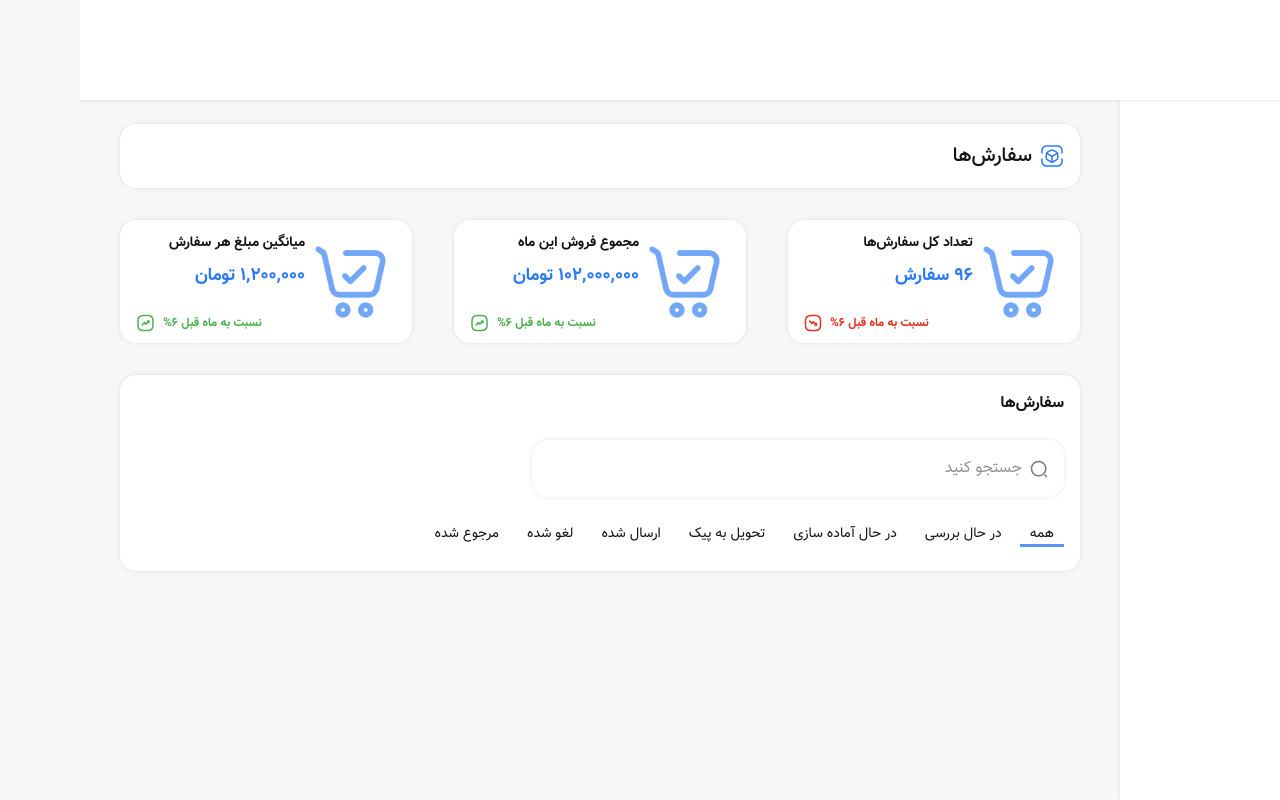
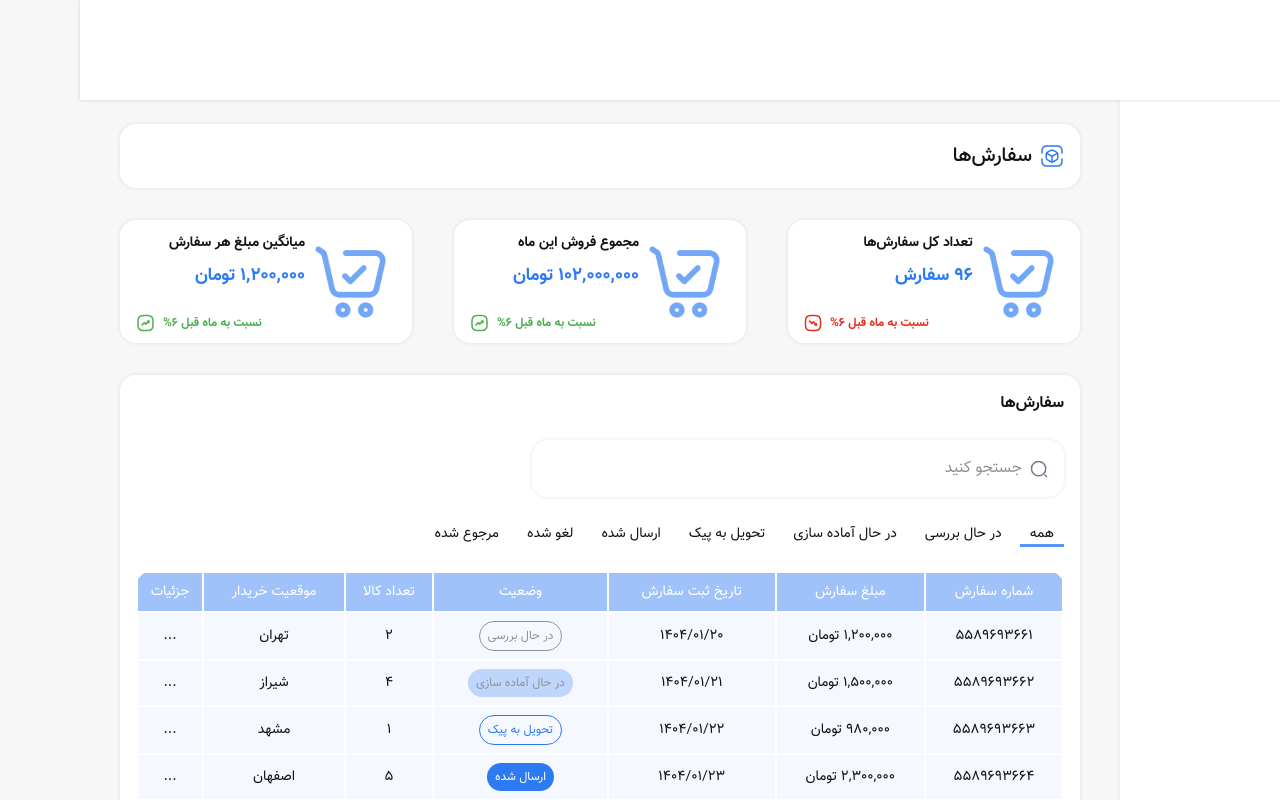
Before and after one commit to parham-ghasemi/profile-orders, a React (Vite) app: page /insurance/orders in a window 1280 px wide. Built offline with nearby package versions, Linux system fonts and the light colour scheme.

Commit message:
Added table

```diff
--- a/src/components/orders/Orders.jsx
+++ b/src/components/orders/Orders.jsx
@@ -1,10 +1,11 @@
 import { useState } from "react";
 import BreadCrumb from "../ui/BreadCrumb/BreadCrumb";
-import Card from "../ui/statusCard/StatusCard";
+import StatusCard from "./statusCard/StatusCard";
 import "./Orders.scss";
 import SearchBar from "./searchBar/SearchBar";
-import { cards } from "./odersData";
+import { cards, tableData } from "./odersData";
 import TableTabs from "./tableTabs/TableTabs";
+import OrdersTable from "./ordersTable/OrdersTable";
 
 const Orders = () => {
   const [tableSearch, SettableSearch] = useState("");
@@ -16,7 +17,7 @@ const Orders = () => {
 
       <div className="ins-orders__cards-row">
         {cards.map((item, index) => (
-          <Card
+          <StatusCard
             title={item.title}
             content={item.content}
             status={item.status}
@@ -36,6 +37,7 @@ const Orders = () => {
             acitveTab={activeTableTab}
             setActiveTab={setActiveTableTab}
           />
+          <OrdersTable tableData={tableData}/>
         </div>
       </div>
     </div>
--- a/src/components/orders/odersData.js
+++ b/src/components/orders/odersData.js
@@ -34,3 +34,71 @@ export const tabs = [
   'لغو شده',
   'مرجوع  شده'
 ]
+
+export const tableData = {
+  headers: [
+    "شماره سفارش",
+    "مبلغ سفارش",
+    "تاریخ ثبت سفارش",
+    "وضعیت",
+    "تعداد کالا",
+    "موقعیت خریدار",
+    "جزئیات",
+  ],
+  data: [
+    {
+      id: "5589693661",
+      price: "1,200,000 تومان",
+      date: "1404/01/20",
+      status: "در حال بررسی",
+      quantity: "2",
+      location: "تهران",
+      details: "...",
+    },
+    {
+      id: "5589693662",
+      price: "1,500,000 تومان",
+      date: "1404/01/21",
+      status: "در حال آماده سازی",
+      quantity: "4",
+      location: "شیراز",
+      details: "...",
+    },
+    {
+      id: "5589693663",
+      price: "980,000 تومان",
+      date: "1404/01/22",
+      status: "تحویل به پیک",
+      quantity: "1",
+      location: "مشهد",
+      details: "...",
+    },
+    {
+      id: "5589693664",
+      price: "2,300,000 تومان",
+      date: "1404/01/23",
+      status: "ارسال شده",
+      quantity: "5",
+      location: "اصفهان",
+      details: "...",
+    },
+    {
+      id: "5589693665",
+      price: "870,000 تومان",
+      date: "1404/01/24",
+      status: "مرجوع شده",
+      quantity: "2",
+      location: "تبریز",
+      details: "...",
+    },
+    {
+      id: "5589693666",
+      price: "1,100,000 تومان",
+      date: "1404/01/25",
+      status: "لغو شده",
+      quantity: "3",
+      location: "کرج",
+      details: "...",
+    },
+  ],
+};
--- /dev/null
+++ b/src/components/orders/ordersTable/OrdersTable.jsx
@@ -0,0 +1,39 @@
+import Table from "../../ui/Table/Table";
+import "./OrdersTable.scss";
+
+const OrdersTable = ({ tableData }) => {
+  return (
+    <div className="ins-orders-table">
+      <Table
+        headers={tableData.headers}
+        data={tableData.data}
+        renderCell={(row, key, value) => {
+          if (key === "status") {
+            const statusMap = {
+              "در حال بررسی": "reviewing",
+              "در حال آماده سازی": "preparing",
+              "تحویل به پیک": "delivering",
+              "ارسال شده": "sent",
+              "مرجوع شده": "returned",
+              "لغو شده": "cancelled",
+            };
+
+            const statusClass = statusMap[value] || "default";
+
+            return (
+              <p
+                className={`ins-orders-table__status ins-orders-table__status--${statusClass}`}
+              >
+                {value}
+              </p>
+            );
+          }
+
+          return value;
+        }}
+      />
+    </div>
+  );
+};
+
+export default OrdersTable;
--- /dev/null
+++ b/src/components/orders/ordersTable/OrdersTable.scss
@@ -0,0 +1,36 @@
+@import "../../../styles/mixins.scss";
+@import "../../../styles/variables.scss";
+
+.ins-orders-table {
+  &__status {
+    font-weight: 400;
+    font-size: 12px;
+    padding: 5px 8px;
+    border-radius: 16px;
+
+    &--reviewing {
+      color: $medium-text;
+      border: 1px solid $medium-text;
+    }
+    &--preparing {
+      background-color: $primary-very-light;
+      color: $medium-text;
+    }
+    &--delivering {
+      border: 1px solid $primary;
+      color: $primary;
+    }
+    &--sent {
+      background-color: $primary;
+      color: $white;
+    }
+    &--returned {
+      background-color: #9EA5B5;
+      color: $white;
+    }
+    &--cancelled {
+      background-color: #FFBFBA;
+      color: #8C1B12;
+    }
+  }
+}
--- a/src/components/ui/Table/Table.jsx
+++ b/src/components/ui/Table/Table.jsx
@@ -2,7 +2,7 @@ import "./Table.scss";
 
 const Table = ({ headers = [], data = [], renderCell }) => {
   return (
-    <div className="ins-table">
+    <div className="vira-store-table">
       <table>
         <thead>
           <tr>
--- a/src/components/ui/Table/Table.scss
+++ b/src/components/ui/Table/Table.scss
@@ -1,7 +1,7 @@
 @import "../../../styles/mixins.scss";
 @import "../../../styles/variables.scss";
 
-.ins-table {
+.vira-store-table {
   width: 100%;
 
   table {
@@ -18,7 +18,7 @@
     thead {
       font-size: 14px;
       color: $white;
-      background-color: $tbl;
+      background-color: #9ec2f9;
 
       td {
         padding: 8px 0;
@@ -27,14 +27,13 @@
 
     tbody {
       border-radius: 8px;
-      background-color: $white;
+      background-color: #f5f8ff;
 
       td {
         color: $text;
         padding: 8px 0;
         font-size: 14px;
         text-align: center;
-        border: 0.5px solid $tbl;
         justify-items: center;
 
         a {
--- a/src/styles/variables.scss
+++ b/src/styles/variables.scss
@@ -26,9 +26,9 @@ $shape: #cdced0;
 // Shadow and Border
 $shadow: 0px 0px 4px rgba(0, 0, 0, 0.1);
 $card-shadow: 0px 4px 12px 0px rgba(0, 0, 0, 0.08);
-$tbl: #929393;
+$tbl: #9EC2F9;
 $hover: rgba(44, 123, 243, 0.2); // based on new primary
-$blue-bg: rgba(114, 167, 247, 0.1); // based on #72a7f7
+$blue-bg: #72a7f71a; // based on #72a7f7
 $gray-border: rgba(19, 20, 21, 0.1); // based on new text
 
 // Other
```
Also changed, not shown: src/components/orders/statusCard/StatusCard.jsx (renamed from src/components/ui/statusCard/StatusCard.jsx), src/components/orders/statusCard/StatusCard.scss (renamed from src/components/ui/statusCard/StatusCard.scss).
